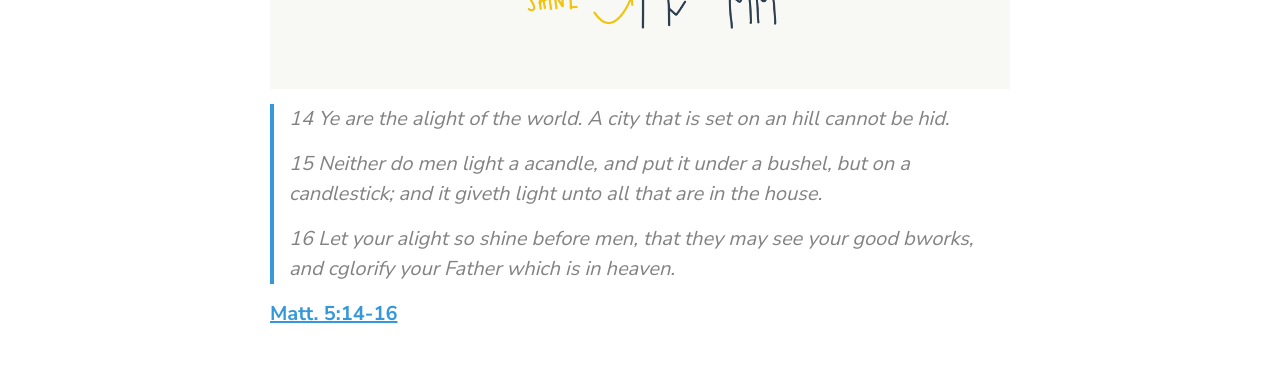
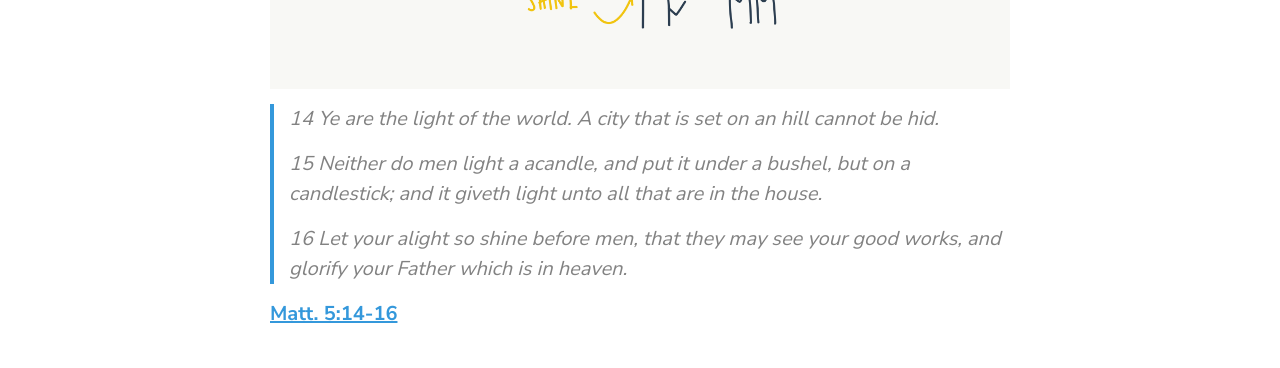
Before and after one commit to blairrorani/curious-workmanship, a Jekyll site: the page built from _posts/2017-06-06-matt-5-14-16.markdown, in a window 1280 px wide. Shown: the part 856-1224 px from the top of the page. Built offline with Jekyll 4.4.1, drawn with Linux system fonts in a browser that asks for light colours; our own code applies the rules of GitHub Pages for plain Markdown files.

Commit message:
Updated Matt 5 14 16

```diff
--- a/_posts/2017-06-06-matt-5-14-16.markdown
+++ b/_posts/2017-06-06-matt-5-14-16.markdown
@@ -11,10 +11,10 @@
 
 ![matt-5vv14-16.png](/uploads/matt-5vv14-16.png)
 
-> 14 Ye are the alight of the world. A city that is set on an hill cannot be hid.
+> 14 Ye are the light of the world. A city that is set on an hill cannot be hid.
 >
 > 15 Neither do men light a acandle, and put it under a bushel, but on a candlestick; and it giveth light unto all that are in the house.
 >
-> 16 Let your alight so shine before men, that they may see your good bworks, and cglorify your Father which is in heaven.
+> 16 Let your alight so shine before men, that they may see your good works, and glorify your Father which is in heaven.
 
 [Matt. 5:14-16](https://www.lds.org/scriptures/nt/matt/5.14-16?lang=eng)
```
